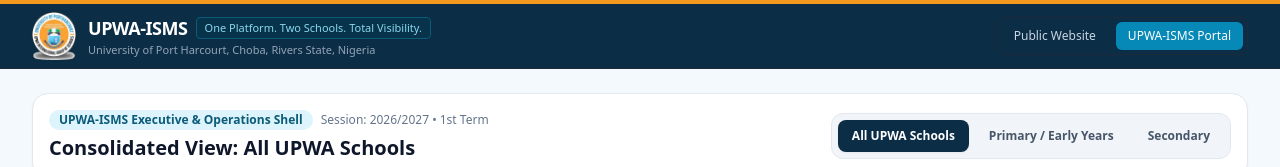
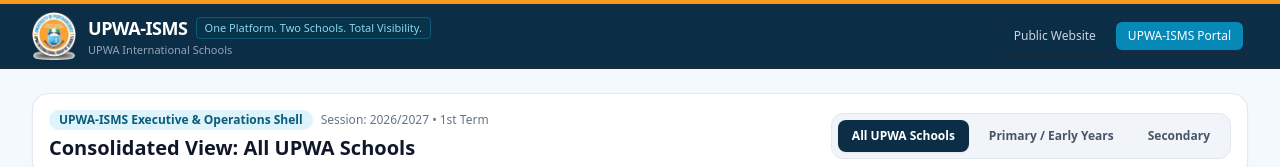
Before and after one commit to ChiekeNN/upwa-isms, a Next.js app: page / in a window 1280 px wide. Shown: the top 167 px of the page. Built offline with nearby package versions, Linux system fonts and the light colour scheme.

Commit message:
fix: update school label beneath logo
Co-authored-by: arena-agent <297053741+arena-agent@users.noreply.github.com>

```diff
--- a/src/app/page.tsx
+++ b/src/app/page.tsx
@@ -251,7 +251,7 @@ export default function UpwaIsmsPlatform() {
                 </span>
               </div>
               <p className="text-[11px] text-slate-400 hidden sm:block">
-                {INSTITUTION_CONFIG.location}
+                UPWA International Schools
               </p>
             </div>
           </div>
```
